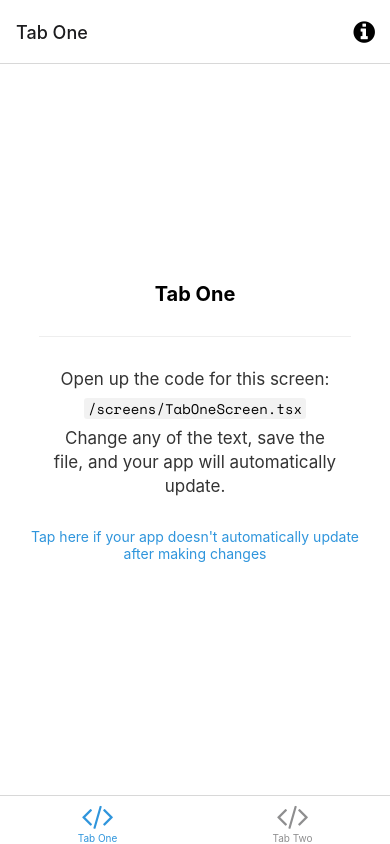
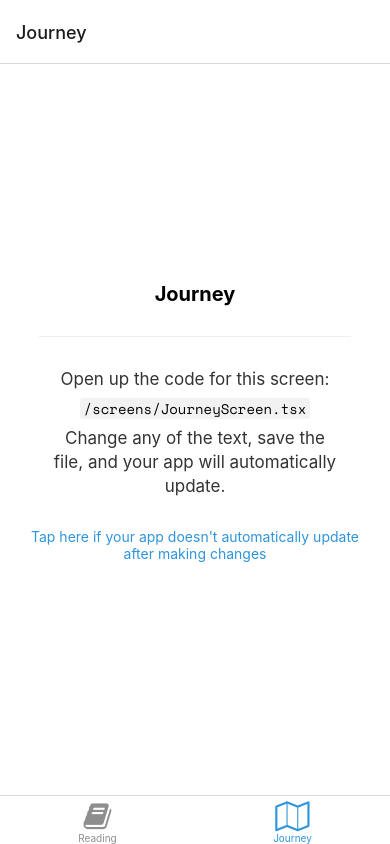
Before and after one commit to phrazzld/whetstone, a React Native app: screen /Journey in a window 390 px wide. Built offline with nearby package versions, Linux system fonts and the light colour scheme; what expo-linking would draw is missing.

Commit message:
Stub core nav options and screens

```diff
--- a/navigation/LinkingConfiguration.ts
+++ b/navigation/LinkingConfiguration.ts
@@ -4,31 +4,31 @@
  * https://reactnavigation.org/docs/configuring-links
  */
 
-import { LinkingOptions } from '@react-navigation/native';
-import * as Linking from 'expo-linking';
+import { LinkingOptions } from "@react-navigation/native";
+import * as Linking from "expo-linking";
 
-import { RootStackParamList } from '../types';
+import { RootStackParamList } from "../types";
 
 const linking: LinkingOptions<RootStackParamList> = {
-  prefixes: [Linking.makeUrl('/')],
+  prefixes: [Linking.makeUrl("/")],
   config: {
     screens: {
       Root: {
         screens: {
-          TabOne: {
+          Reading: {
             screens: {
-              TabOneScreen: 'one',
+              ReadingScreen: "one",
             },
           },
-          TabTwo: {
+          Journey: {
             screens: {
-              TabTwoScreen: 'two',
+              JourneyScreen: "two",
             },
           },
         },
       },
-      Modal: 'modal',
-      NotFound: '*',
+      Modal: "modal",
+      NotFound: "*",
     },
   },
 };
--- a/navigation/index.tsx
+++ b/navigation/index.tsx
@@ -3,27 +3,40 @@
  * https://reactnavigation.org/docs/getting-started
  *
  */
-import { FontAwesome } from '@expo/vector-icons';
-import { createBottomTabNavigator } from '@react-navigation/bottom-tabs';
-import { NavigationContainer, DefaultTheme, DarkTheme } from '@react-navigation/native';
-import { createNativeStackNavigator } from '@react-navigation/native-stack';
-import * as React from 'react';
-import { ColorSchemeName, Pressable } from 'react-native';
+import { FontAwesome } from "@expo/vector-icons";
+import { createBottomTabNavigator } from "@react-navigation/bottom-tabs";
+import {
+    NavigationContainer,
+    DefaultTheme,
+    DarkTheme,
+} from "@react-navigation/native";
+import { createNativeStackNavigator } from "@react-navigation/native-stack";
+import * as React from "react";
+import { ColorSchemeName, Pressable } from "react-native";
 
-import Colors from '../constants/Colors';
-import useColorScheme from '../hooks/useColorScheme';
-import ModalScreen from '../screens/ModalScreen';
-import NotFoundScreen from '../screens/NotFoundScreen';
-import TabOneScreen from '../screens/TabOneScreen';
-import TabTwoScreen from '../screens/TabTwoScreen';
-import { RootStackParamList, RootTabParamList, RootTabScreenProps } from '../types';
-import LinkingConfiguration from './LinkingConfiguration';
+import Colors from "../constants/Colors";
+import useColorScheme from "../hooks/useColorScheme";
+import ModalScreen from "../screens/ModalScreen";
+import NotFoundScreen from "../screens/NotFoundScreen";
+import ReadingScreen from "../screens/ReadingScreen";
+import JourneyScreen from "../screens/JourneyScreen";
+import {
+    RootStackParamList,
+    RootTabParamList,
+    RootTabScreenProps,
+} from "../types";
+import LinkingConfiguration from "./LinkingConfiguration";
 
-export default function Navigation({ colorScheme }: { colorScheme: ColorSchemeName }) {
+export default function Navigation({
+    colorScheme,
+}: {
+    colorScheme: ColorSchemeName;
+}) {
     return (
         <NavigationContainer
             linking={LinkingConfiguration}
-      theme={colorScheme === 'dark' ? DarkTheme : DefaultTheme}>
+            theme={colorScheme === "dark" ? DarkTheme : DefaultTheme}
+        >
             <RootNavigator />
         </NavigationContainer>
     );
@@ -38,9 +51,17 @@ const Stack = createNativeStackNavigator<RootStackParamList>();
 function RootNavigator() {
     return (
         <Stack.Navigator>
-      <Stack.Screen name="Root" component={BottomTabNavigator} options={{ headerShown: false }} />
-      <Stack.Screen name="NotFound" component={NotFoundScreen} options={{ title: 'Oops!' }} />
-      <Stack.Group screenOptions={{ presentation: 'modal' }}>
+            <Stack.Screen
+                name="Root"
+                component={BottomTabNavigator}
+                options={{ headerShown: false }}
+            />
+            <Stack.Screen
+                name="NotFound"
+                component={NotFoundScreen}
+                options={{ title: "Oops!" }}
+            />
+            <Stack.Group screenOptions={{ presentation: "modal" }}>
                 <Stack.Screen name="Modal" component={ModalScreen} />
             </Stack.Group>
         </Stack.Navigator>
@@ -58,22 +79,26 @@ function BottomTabNavigator() {
 
     return (
         <BottomTab.Navigator
-      initialRouteName="TabOne"
+            initialRouteName="Reading"
             screenOptions={{
                 tabBarActiveTintColor: Colors[colorScheme].tint,
-      }}>
+            }}
+        >
             <BottomTab.Screen
-        name="TabOne"
-        component={TabOneScreen}
-        options={({ navigation }: RootTabScreenProps<'TabOne'>) => ({
-          title: 'Tab One',
-          tabBarIcon: ({ color }) => <TabBarIcon name="code" color={color} />,
+                name="Reading"
+                component={ReadingScreen}
+                options={({ navigation }: RootTabScreenProps<"Reading">) => ({
+                    title: "Reading",
+                    tabBarIcon: ({ color }) => (
+                        <TabBarIcon name="book" color={color} />
+                    ),
                     headerRight: () => (
                         <Pressable
-              onPress={() => navigation.navigate('Modal')}
+                            onPress={() => navigation.navigate("Modal")}
                             style={({ pressed }) => ({
                                 opacity: pressed ? 0.5 : 1,
-              })}>
+                            })}
+                        >
                             <FontAwesome
                                 name="info-circle"
                                 size={25}
@@ -85,11 +110,13 @@ function BottomTabNavigator() {
                 })}
             />
             <BottomTab.Screen
-        name="TabTwo"
-        component={TabTwoScreen}
+                name="Journey"
+                component={JourneyScreen}
                 options={{
-          title: 'Tab Two',
-          tabBarIcon: ({ color }) => <TabBarIcon name="code" color={color} />,
+                    title: "Journey",
+                    tabBarIcon: ({ color }) => (
+                        <TabBarIcon name="map-o" color={color} />
+                    ),
                 }}
             />
         </BottomTab.Navigator>
@@ -100,7 +127,7 @@ function BottomTabNavigator() {
  * You can explore the built-in icon families and icons on the web at https://icons.expo.fyi/
  */
 function TabBarIcon(props: {
-  name: React.ComponentProps<typeof FontAwesome>['name'];
+    name: React.ComponentProps<typeof FontAwesome>["name"];
     color: string;
 }) {
     return <FontAwesome size={30} style={{ marginBottom: -3 }} {...props} />;
--- /dev/null
+++ b/screens/JourneyScreen.tsx
@@ -0,0 +1,35 @@
+import { StyleSheet } from "react-native";
+
+import EditScreenInfo from "../components/EditScreenInfo";
+import { Text, View } from "../components/Themed";
+
+export default function JourneyScreen() {
+    return (
+        <View style={styles.container}>
+            <Text style={styles.title}>Journey</Text>
+            <View
+                style={styles.separator}
+                lightColor="#eee"
+                darkColor="rgba(255,255,255,0.1)"
+            />
+            <EditScreenInfo path="/screens/JourneyScreen.tsx" />
+        </View>
+    );
+}
+
+const styles = StyleSheet.create({
+    container: {
+        flex: 1,
+        alignItems: "center",
+        justifyContent: "center",
+    },
+    title: {
+        fontSize: 20,
+        fontWeight: "bold",
+    },
+    separator: {
+        marginVertical: 30,
+        height: 1,
+        width: "80%",
+    },
+});
--- /dev/null
+++ b/screens/ReadingScreen.tsx
@@ -0,0 +1,38 @@
+import { StyleSheet } from "react-native";
+
+import EditScreenInfo from "../components/EditScreenInfo";
+import { Text, View } from "../components/Themed";
+import { RootTabScreenProps } from "../types";
+
+export default function ReadingScreen({
+    navigation,
+}: RootTabScreenProps<"Reading">) {
+    return (
+        <View style={styles.container}>
+            <Text style={styles.title}>Reading</Text>
+            <View
+                style={styles.separator}
+                lightColor="#eee"
+                darkColor="rgba(255,255,255,0.1)"
+            />
+            <EditScreenInfo path="/screens/ReadingScreen.tsx" />
+        </View>
+    );
+}
+
+const styles = StyleSheet.create({
+    container: {
+        flex: 1,
+        alignItems: "center",
+        justifyContent: "center",
+    },
+    title: {
+        fontSize: 20,
+        fontWeight: "bold",
+    },
+    separator: {
+        marginVertical: 30,
+        height: 1,
+        width: "80%",
+    },
+});
--- a/screens/TabOneScreen.tsx
+++ /dev/null
@@ -1,32 +0,0 @@
-import { StyleSheet } from 'react-native';
-
-import EditScreenInfo from '../components/EditScreenInfo';
-import { Text, View } from '../components/Themed';
-import { RootTabScreenProps } from '../types';
-
-export default function TabOneScreen({ navigation }: RootTabScreenProps<'TabOne'>) {
-  return (
-    <View style={styles.container}>
-      <Text style={styles.title}>Tab One</Text>
-      <View style={styles.separator} lightColor="#eee" darkColor="rgba(255,255,255,0.1)" />
-      <EditScreenInfo path="/screens/TabOneScreen.tsx" />
-    </View>
-  );
-}
-
-const styles = StyleSheet.create({
-  container: {
-    flex: 1,
-    alignItems: 'center',
-    justifyContent: 'center',
-  },
-  title: {
-    fontSize: 20,
-    fontWeight: 'bold',
-  },
-  separator: {
-    marginVertical: 30,
-    height: 1,
-    width: '80%',
-  },
-});
--- a/screens/TabTwoScreen.tsx
+++ /dev/null
@@ -1,31 +0,0 @@
-import { StyleSheet } from 'react-native';
-
-import EditScreenInfo from '../components/EditScreenInfo';
-import { Text, View } from '../components/Themed';
-
-export default function TabTwoScreen() {
-  return (
-    <View style={styles.container}>
-      <Text style={styles.title}>Tab Two</Text>
-      <View style={styles.separator} lightColor="#eee" darkColor="rgba(255,255,255,0.1)" />
-      <EditScreenInfo path="/screens/TabTwoScreen.tsx" />
-    </View>
-  );
-}
-
-const styles = StyleSheet.create({
-  container: {
-    flex: 1,
-    alignItems: 'center',
-    justifyContent: 'center',
-  },
-  title: {
-    fontSize: 20,
-    fontWeight: 'bold',
-  },
-  separator: {
-    marginVertical: 30,
-    height: 1,
-    width: '80%',
-  },
-});
```
Also changed, not shown: types.tsx (+14 -10 lines). Lines whose indentation alone changed are shown as unchanged.
